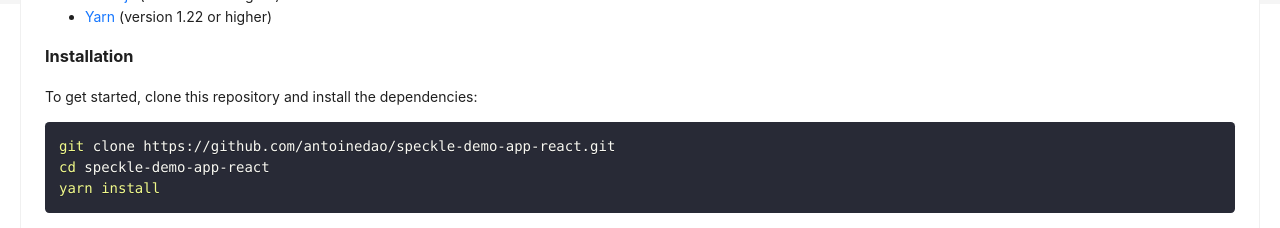
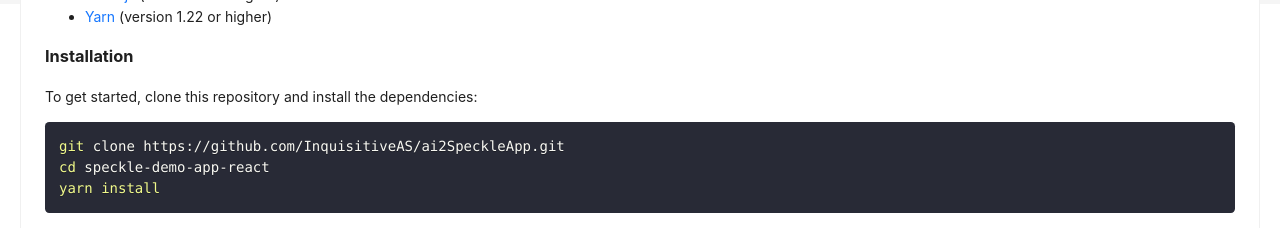
Before and after one commit to marwanelzainy/ai2speckle-textures-search, a React (Create React App) app in the folder app/: page / in a window 1280 px wide. Shown: the part 780-1008 px from the top of the page. Built offline with nearby package versions, Linux system fonts and the light colour scheme; no server answers; the HTML template or start-up script is replaced by a standard one.

Commit message:
Update index.tsx

```diff
--- a/app/src/components/pages/Index/index.tsx
+++ b/app/src/components/pages/Index/index.tsx
@@ -14,7 +14,7 @@ const Index = () => {
 
 ## Source Code
 
-The source code for this application is available on [GitHub](https://github.com/antoinedao/speckle-demo-app-react.git).
+The source code for this application is available on [GitHub](https://github.com/InquisitiveAS/ai2SpeckleApp.git).
 
 ## User Quick Start
 
@@ -41,7 +41,7 @@ And that's it! It's a pretty simple application 😅
 To get started, clone this repository and install the dependencies:
 
 \`\`\`bash
-git clone https://github.com/antoinedao/speckle-demo-app-react.git
+git clone https://github.com/InquisitiveAS/ai2SpeckleApp.git
 cd speckle-demo-app-react
 yarn install
 \`\`\`
```
